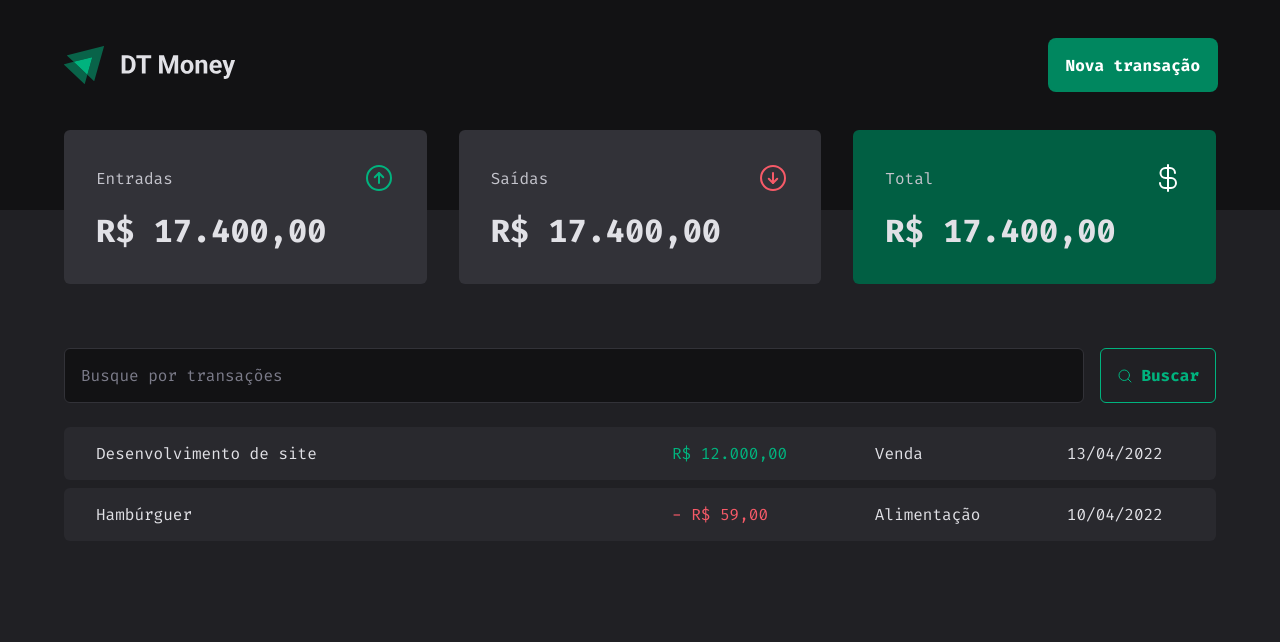
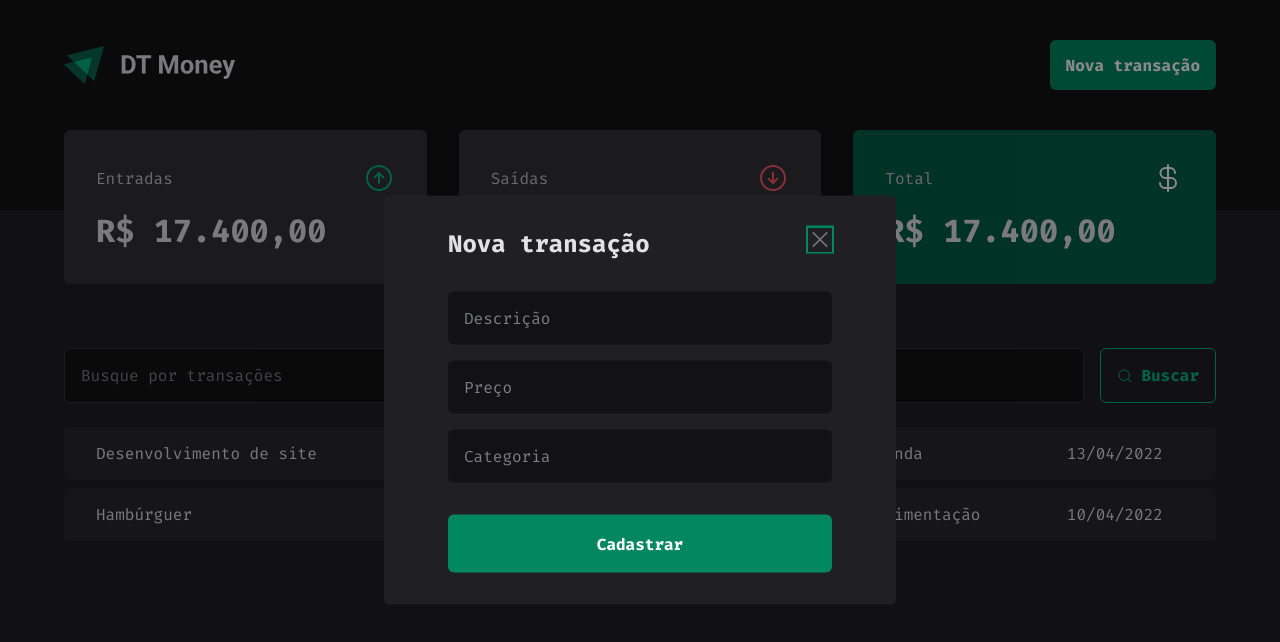
Before and after one commit to jrbytes/03-dt-money, a React (Vite) app: page / in a window 1280 px wide. Both pictures are taken after a click on the button "Nova transação". Shown: the top 642 px of the page. Built offline with nearby package versions, Linux system fonts and the light colour scheme.

Commit message:
criando modal acessivel

```diff
--- a/package.json
+++ b/package.json
@@ -9,6 +9,7 @@
     "preview": "vite preview"
   },
   "dependencies": {
+    "@radix-ui/react-dialog": "^1.0.0",
     "phosphor-react": "^1.4.1",
     "react": "^18.2.0",
     "react-dom": "^18.2.0",
--- a/src/components/Header/index.tsx
+++ b/src/components/Header/index.tsx
@@ -1,12 +1,21 @@
 import * as S from './styles'
+import * as Dialog from '@radix-ui/react-dialog'
 import logo from '../../assets/logo.svg'
+import { NewTransactionModal } from '../NewTransactionModal'
 
 export function Header() {
   return (
     <S.HeaderContainer>
       <S.HeaderContent>
         <img src={logo} alt="logo do site" />
-        <S.NewTransactionButton>Nova transação</S.NewTransactionButton>
+
+        <Dialog.Root>
+          <Dialog.Trigger asChild>
+            <S.NewTransactionButton>Nova transação</S.NewTransactionButton>
+          </Dialog.Trigger>
+
+          <NewTransactionModal />
+        </Dialog.Root>
       </S.HeaderContent>
     </S.HeaderContainer>
   )
--- /dev/null
+++ b/src/components/NewTransactionModal/index.tsx
@@ -0,0 +1,27 @@
+import * as Dialog from '@radix-ui/react-dialog'
+import { X } from 'phosphor-react'
+import * as S from './styles'
+
+export function NewTransactionModal() {
+  return (
+    <Dialog.Portal>
+      <S.Overlay />
+
+      <S.Content>
+        <Dialog.Title>Nova transação</Dialog.Title>
+
+        <S.CloseButton>
+          <X size={24} />
+        </S.CloseButton>
+
+        <form action="">
+          <input type="text" placeholder="Descrição" required />
+          <input type="number" placeholder="Preço" required />
+          <input type="text" placeholder="Categoria" required />
+
+          <button type="submit">Cadastrar</button>
+        </form>
+      </S.Content>
+    </Dialog.Portal>
+  )
+}
--- /dev/null
+++ b/src/components/NewTransactionModal/styles.ts
@@ -0,0 +1,75 @@
+import styled, { css } from 'styled-components'
+import * as Dialog from '@radix-ui/react-dialog'
+
+export const Overlay = styled(Dialog.Overlay)`
+  ${({ theme }) => css`
+    position: fixed;
+    width: 100vw;
+    height: 100vh;
+    inset: 0;
+    background-color: ${theme.overlayBackground};
+  `}
+`
+
+export const Content = styled(Dialog.Content)`
+  ${({ theme }) => css`
+    min-width: 32rem;
+    border-radius: ${theme.borderRadius};
+    padding: ${theme.spacings.large} ${theme.spacings.xlarge};
+    background-color: ${theme.gray800};
+
+    position: fixed;
+    top: 50%;
+    left: 50%;
+    transform: translate(-50%, -50%);
+
+    form {
+      margin-top: ${theme.spacings.large};
+
+      display: flex;
+      flex-direction: column;
+      gap: ${theme.spacings.medium};
+
+      input {
+        border-radius: ${theme.borderRadius};
+        border: 0;
+        background-color: ${theme.gray900};
+        color: ${theme.gray300};
+        padding: ${theme.spacings.medium};
+
+        &::placeholder {
+          color: ${theme.gray500};
+        }
+      }
+
+      button[type='submit'] {
+        height: 58px;
+        border: 0;
+        background-color: ${theme.green500};
+        color: ${theme.white};
+        font-weight: ${theme.font.fontWeightBold};
+        padding: 0 ${theme.spacings.medium};
+        border-radius: ${theme.borderRadius};
+        margin-top: ${theme.spacings.medium};
+        cursor: pointer;
+
+        &:hover {
+          background-color: ${theme.green700};
+        }
+      }
+    }
+  `}
+`
+
+export const CloseButton = styled(Dialog.Close)`
+  ${({ theme }) => css`
+    position: absolute;
+    background: transparent;
+    border: 0;
+    top: ${theme.spacings.large};
+    right: ${theme.spacings.xlarge};
+    line-height: 0;
+    cursor: pointer;
+    color: ${theme.gray500};
+  `}
+`
--- a/src/pages/Transactions/components/SearchForm/styles.ts
+++ b/src/pages/Transactions/components/SearchForm/styles.ts
@@ -30,6 +30,7 @@
       color: ${theme.green300};
       font-weight: ${theme.font.fontWeightBold};
       border-radius: ${theme.borderRadius};
+      cursor: pointer;
 
       &:hover {
         background: ${theme.green500};
--- a/src/styles/themes/default.ts
+++ b/src/styles/themes/default.ts
@@ -17,6 +17,8 @@
   red300: '#F75A68',
   red500: '#AB222E',
   red700: '#7A1921',
+
+  overlayBackground: '#00000075',
 
   font: {
     family: 'Fira Code',
```
Also changed, not shown: 1 other file (tests, documents, lock files or other folders).
